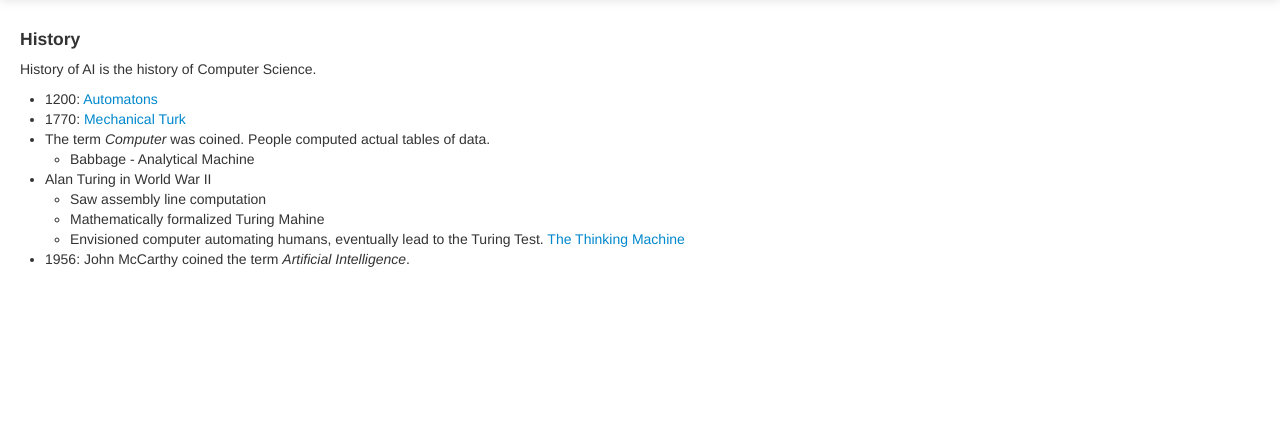
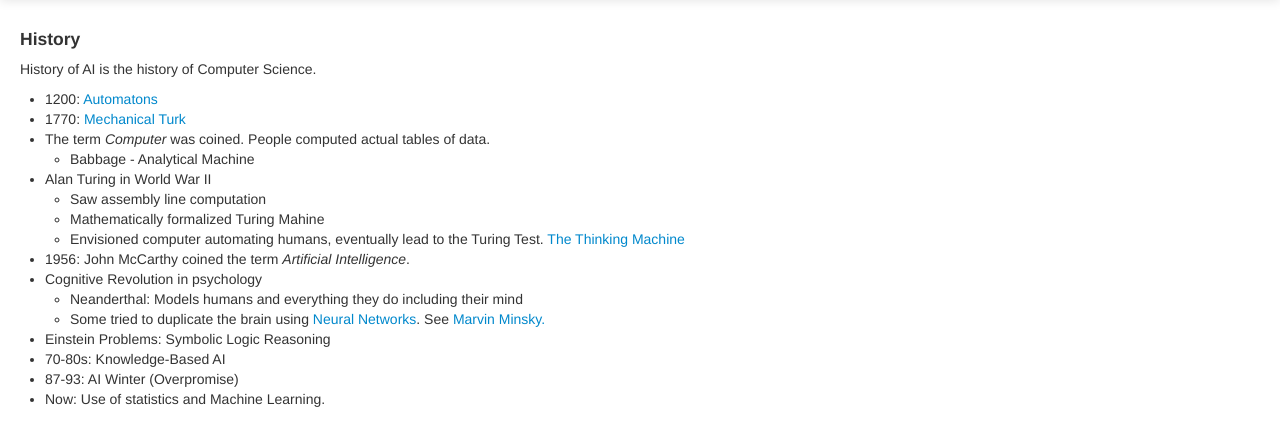
Before and after one commit to irfan123456/3600, a PHP site: page /history.php in a window 1280 px wide. Shown: the part 41-487 px from the top of the page. Run offline with PHP 8.4, Linux system fonts and the light colour scheme; some libraries are stand-ins or nearby versions.

Commit message:
Updated history

```diff
--- a/history.php
+++ b/history.php
@@ -25,6 +25,16 @@
         </ul>
     </li>
     <li>1956: John McCarthy coined the term <i>Artificial Intelligence</i>.</li>
+    <li>Cognitive Revolution in psychology
+    <ul>
+        <li>Neanderthal: Models humans and everything they do including their mind</li>
+        <li>Some tried to duplicate the brain using <a href="https://www.youtube.com/watch?v=1UdlZ2dV9pA">Neural Networks</a>. See <a href="https://www.youtube.com/watch?v=vbq8IJfbYIs">Marvin Minsky.</a></li>
+    </ul>
+    </li>
+    <li>Einstein Problems: Symbolic Logic Reasoning</li>
+    <li>70-80s: Knowledge-Based AI</li>
+    <li>87-93: AI Winter (Overpromise)</li>
+    <li>Now: Use of statistics and Machine Learning.</li>
 </ul>
 
 <?
```
